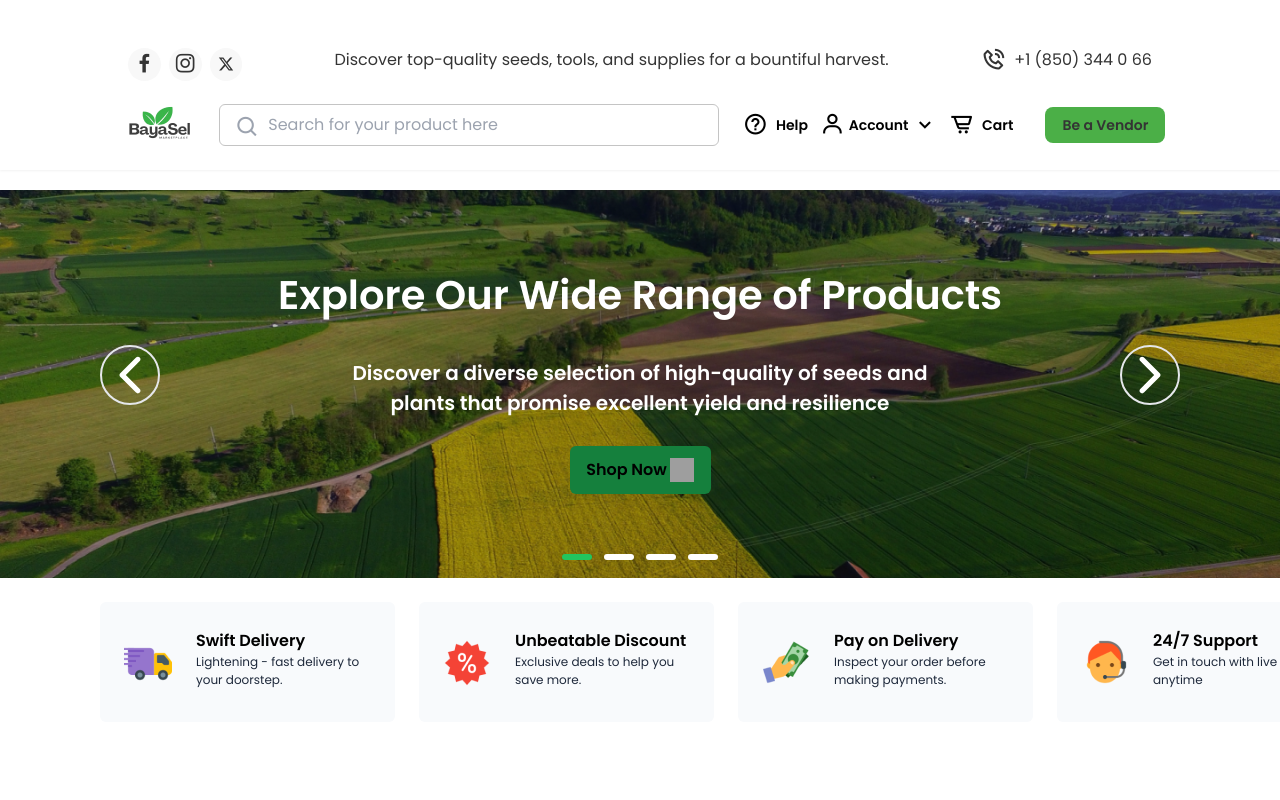
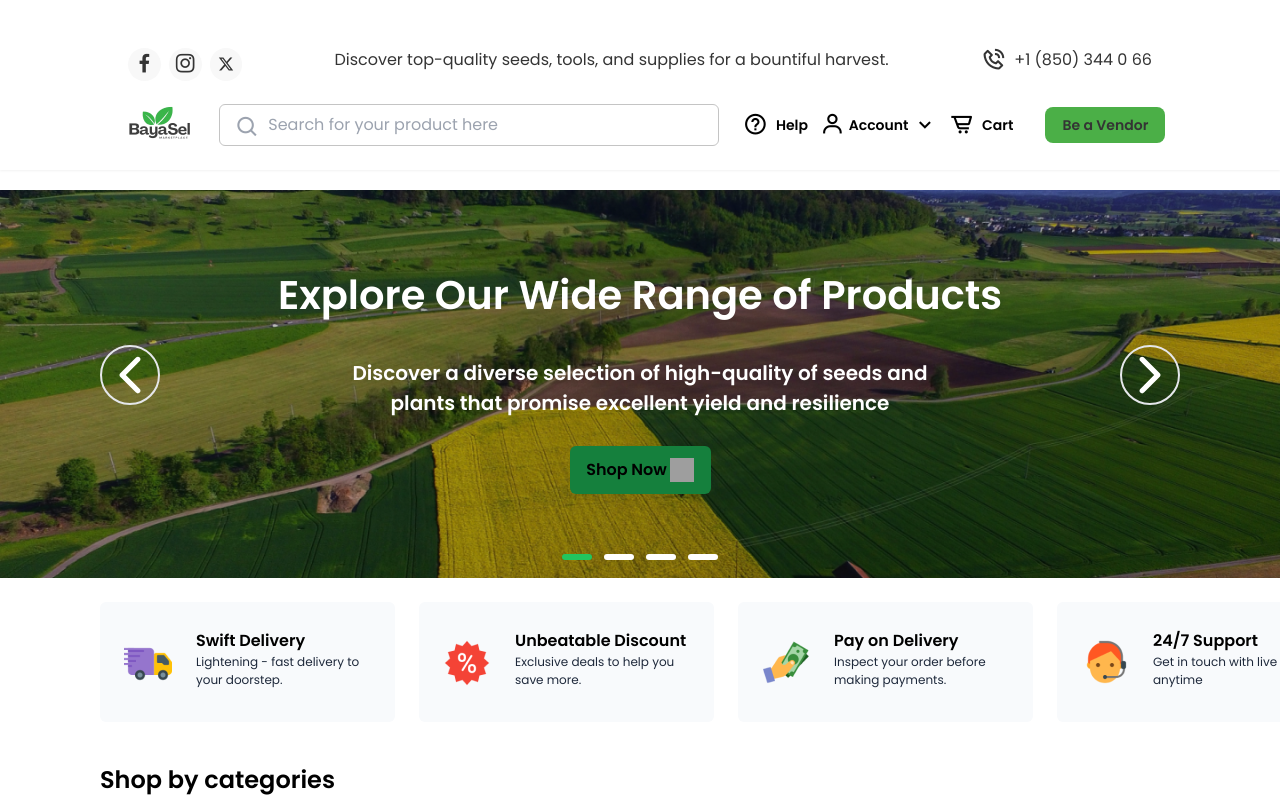
Before and after one commit to BayaSel/BayaSel, a React (Vite) app: page / in a window 1280 px wide. Shown: the top 800 px of the page. Built offline with nearby package versions, Linux system fonts and the light colour scheme; grey boxes are pictures that could not be loaded.

Commit message:
offers completed

```diff
--- /dev/null
+++ b/src/pages/Categories/Categories.jsx
@@ -0,0 +1,11 @@
+import React from 'react'
+
+function Categories() {
+  return (
+    <div className='px-[100px] mt-[40px]'>
+        <h3 className='text-[24px] font-semibold'>Shop by categories</h3>
+    </div>
+  )
+}
+
+export default Categories
--- a/src/pages/Homepage.jsx
+++ b/src/pages/Homepage.jsx
@@ -1,6 +1,7 @@
 import React from 'react';
 import Slides from '../components/Slides/Slides';
 import Offers from '../components/Offers/Offers';
+import Categories from './Categories/Categories';
 
 function Homepage() {
   return (
@@ -16,6 +17,9 @@ function Homepage() {
       <div>
         <Offers />
       </div>
+      <div>
+        <Categories />
+      </div>
     </div>
   );
 }
```
